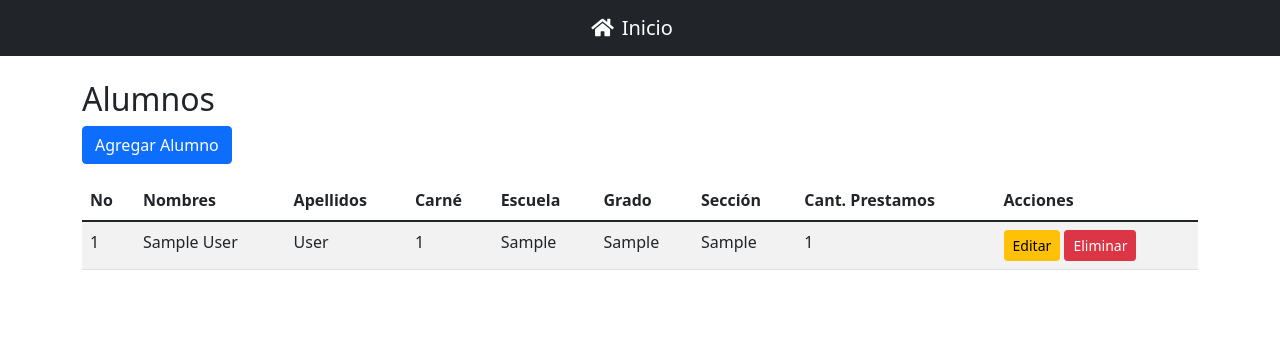
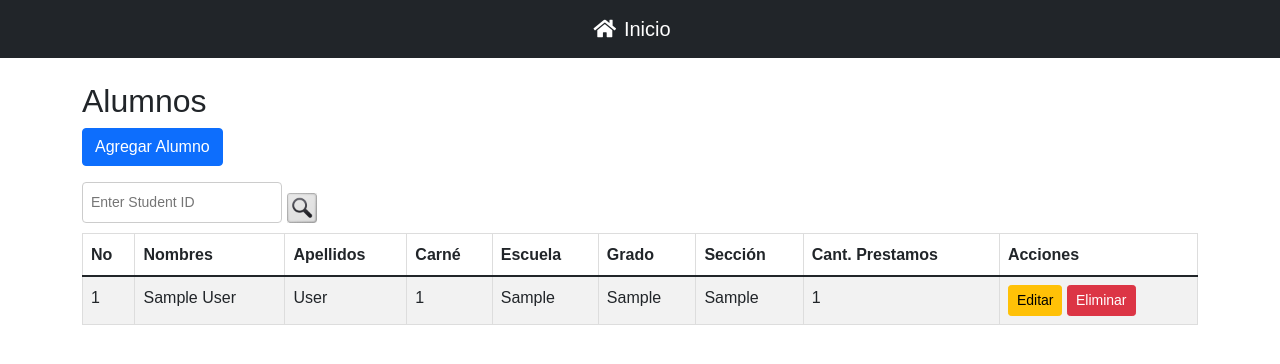
Before and after one commit to GersonCL/library_manager, a Flask app: page /students in a window 1280 px wide. Shown: the top 364 px of the page. Run offline with Flask 3, Linux system fonts and the light colour scheme; tables that the repository leaves empty hold one stand-in row (values such as "Sample post").

Commit message:
Adding searchStudent function

```diff
--- a/controllers/student_controller.py
+++ b/controllers/student_controller.py
@@ -1,4 +1,4 @@
-from flask import render_template, request, redirect, url_for, flash
+from flask import render_template, request, redirect, url_for, flash, jsonify
 from config import app
 from models.student import Student
 from controllers.validation import validate_name, validate_lastname, validate_student_id, validate_grade, validate_secondary_school, validate_section
@@ -7,6 +7,14 @@
 def list_students():
     students = Student.get_all()
     return render_template('students/list.html', students=students)
+
+@app.route('/students/<int:id_student>', methods=['GET'])
+def get_student(id_student):
+    student = Student.get_by_id(id_student)
+    if student:
+        return jsonify(success=True, student=student)
+    else:
+        return jsonify(success=False, message="Student not found"), 404
 
 @app.route('/students/create', methods=['GET', 'POST'])
 def create_student():
--- a/static/css/style.css
+++ b/static/css/style.css
@@ -91,3 +91,35 @@
 a:hover {
     text-decoration: underline;
 }
+
+/* Estilos para el botón */
+#searchButton {
+    background-color: transparent;
+    border: none;
+    padding: 0;
+    cursor: pointer;
+}
+
+/* Estilos para el icono */
+.search-icon {
+    width: 30px;
+    height: 30px;
+    background-color: transparent;
+    border: none;
+}
+
+/* Estilo del contenedor de búsqueda */
+.search-container {
+    display: flex;
+    align-items: center;
+    gap: 5px;
+}
+
+/* Estilo del input */
+#searchStudentId {
+    width: 200px;
+    padding: 8px;
+    border: 1px solid #ccc;
+    border-radius: 4px;
+    font-size: 14px;
+}
--- a/templates/layout.html
+++ b/templates/layout.html
@@ -3,7 +3,7 @@
 <head>
     <meta charset="UTF-8">
     <meta name="viewport" content="width=device-width, initial-scale=1.0">
-    <title>Horizonte</title>
+    <title>Biblioteca</title>
     <link href="https://cdn.jsdelivr.net/npm/bootstrap@5.1.3/dist/css/bootstrap.min.css" rel="stylesheet">
     <link href="https://cdnjs.cloudflare.com/ajax/libs/font-awesome/5.15.3/css/all.min.css" rel="stylesheet">
     <style>
--- a/templates/students/list.html
+++ b/templates/students/list.html
@@ -3,6 +3,14 @@
 {% block content %}
 <h2>Alumnos</h2>
 <a href="{{ url_for('create_student') }}" class="btn btn-primary mb-3">Agregar Alumno</a>
+<div class="search-container">
+    <input type="text" id="searchStudentId" placeholder="Enter Student ID">
+    <button id="searchButton">
+        <img src="\static\image\searchIcon.png" alt="Search" class="search-icon">
+    </button>
+    <link rel="stylesheet" href="{{ url_for('static', filename='/css/style.css') }}">
+</div>
+<div id="studentDetails"></div>
 <table class="table table-striped">
     <thead>
         <tr>
@@ -37,3 +45,7 @@
     </tbody>
 </table>
 {% endblock %}
+
+{% block scripts %}
+<script src="{{ url_for('static', filename='js/searchStudent.js') }}"></script>
+{% endblock %}
```
Also changed, not shown: static/js/searchStudent.js (added, +36 -0 lines), static/image/searchIcon.png (added).
